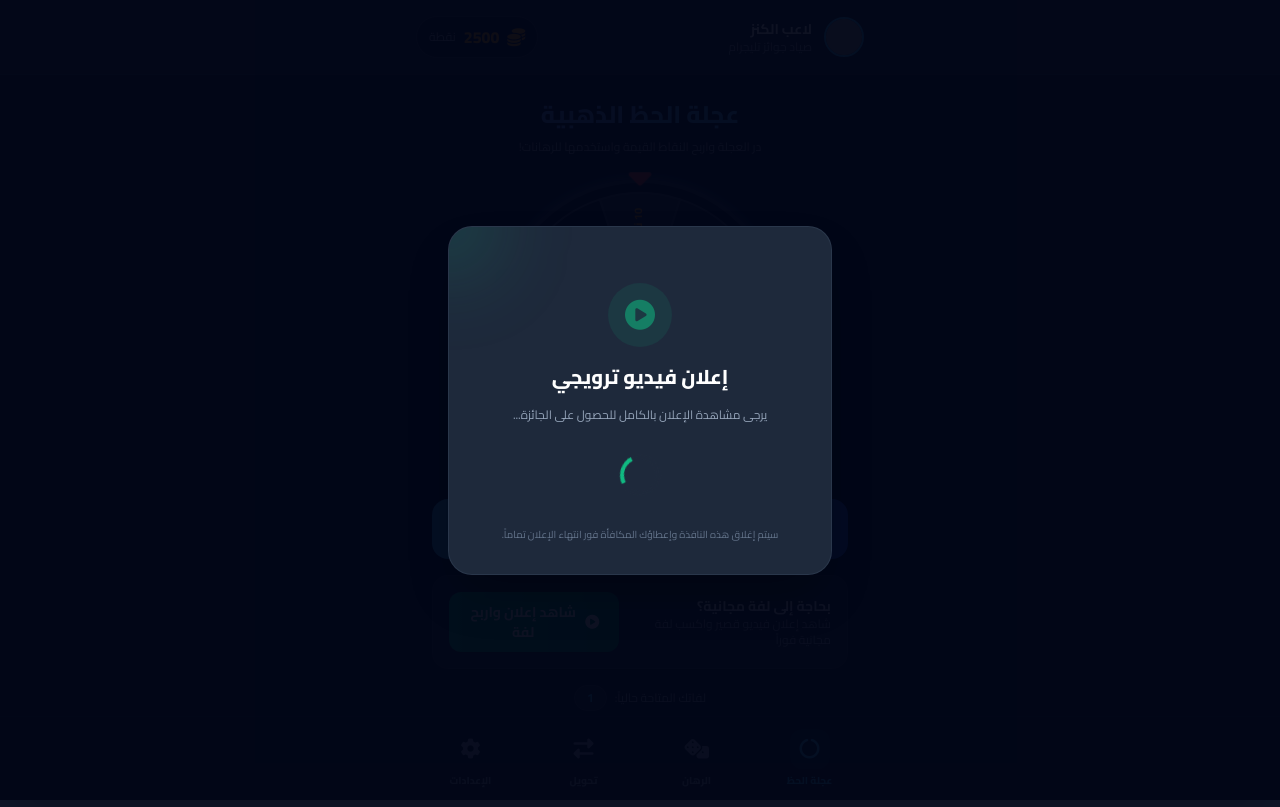
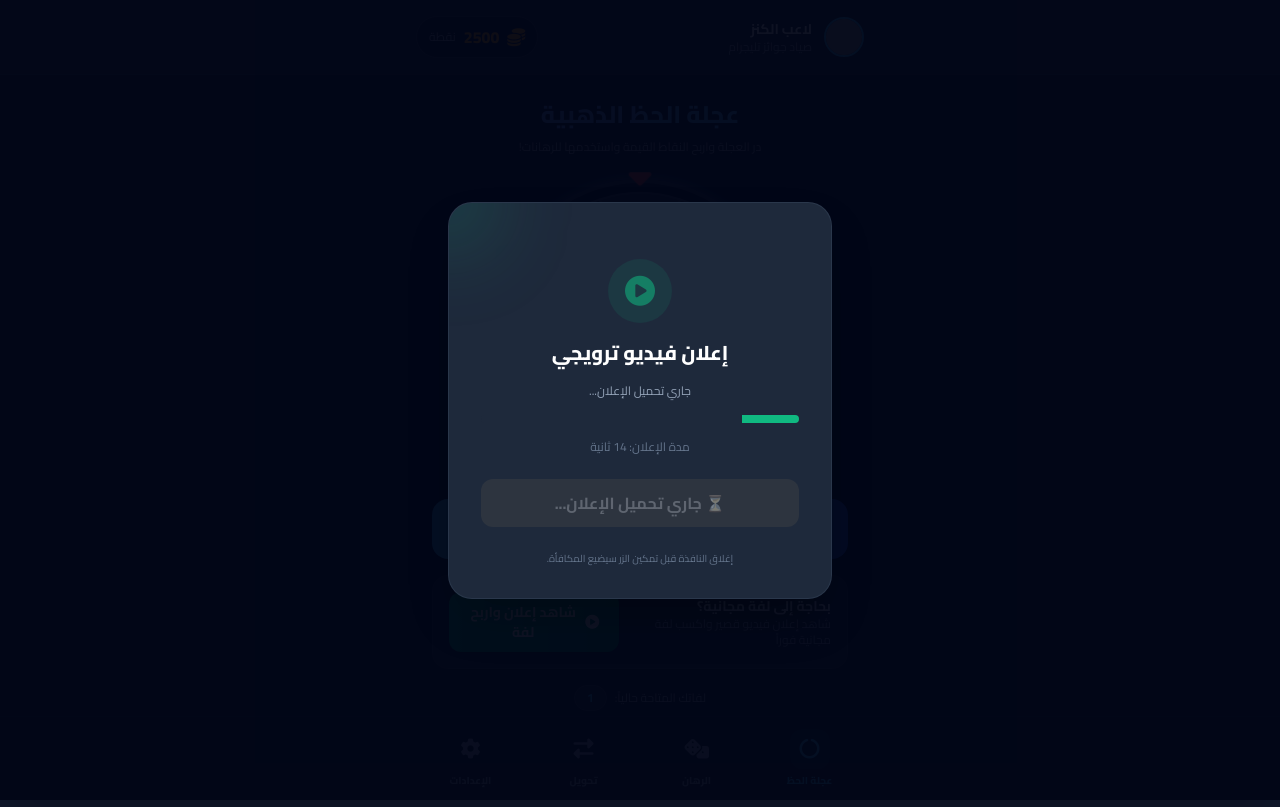
Before and after one commit to abdouab2777-sketch/Miniappbottelegram, a plain HTML site: page index.html in a window 1280 px wide. Both pictures are taken after a click on the button "شاهد إعلان واربح لفة". Drawn offline with nearby package versions, Linux system fonts and the light colour scheme; grey boxes are pictures that could not be loaded.

Commit message:
Update index.html

```diff
--- a/index.html
+++ b/index.html
@@ -5,14 +5,18 @@
   <meta name="viewport" content="width=device-width, initial-scale=1.0">
   <title>لعبة صيد الكنز - تليجرام</title>
 
+  <!-- Tailwind CSS -->
   <script src="https://cdn.tailwindcss.com"></script>
 
+  <!-- Google Fonts (Cairo) -->
   <link rel="preconnect" href="https://fonts.googleapis.com">
   <link rel="preconnect" href="https://fonts.gstatic.com" crossorigin>
   <link href="https://fonts.googleapis.com/css2?family=Cairo:wght@300;400;600;700;800&display=swap" rel="stylesheet">
 
+  <!-- FontAwesome Icons -->
   <link rel="stylesheet" href="https://cdnjs.cloudflare.com/ajax/libs/font-awesome/6.4.0/css/all.min.css">
 
+  <!-- Telegram WebApp SDK -->
   <script src="https://telegram.org/js/telegram-web-app.js"></script>
 
   <script>
@@ -44,7 +48,6 @@
       -webkit-tap-highlight-color: transparent;
     }
 
-    /* Custom Scrollbar */
     ::-webkit-scrollbar {
       width: 4px;
     }
@@ -56,7 +59,6 @@
       border-radius: 10px;
     }
 
-    /* Glow effect */
     .glow-accent {
       box-shadow: 0 0 15px rgba(56, 189, 248, 0.4);
     }
@@ -64,12 +66,10 @@
       box-shadow: 0 0 15px rgba(245, 158, 11, 0.4);
     }
 
-    /* Wheel transitions */
     #wheel {
       transition: transform 5s cubic-bezier(0.1, 0.8, 0.1, 1);
     }
 
-    /* Dice rolling animation */
     @keyframes roll {
       0% { transform: scale(1) rotate(0deg); }
       20% { transform: scale(1.2) rotate(72deg); }
@@ -81,10 +81,26 @@
     .rolling {
       animation: roll 0.6s ease-in-out infinite;
     }
+
+    /* تنسيق زر الإعلان المعطل/المفعل */
+    #ad-claim-btn:disabled {
+      opacity: 0.5;
+      cursor: not-allowed;
+      filter: grayscale(0.8);
+    }
+    #ad-claim-btn:enabled {
+      animation: pulse-green 1.5s infinite;
+    }
+    @keyframes pulse-green {
+      0% { box-shadow: 0 0 0 0 rgba(16, 185, 129, 0.4); }
+      70% { box-shadow: 0 0 0 15px rgba(16, 185, 129, 0); }
+      100% { box-shadow: 0 0 0 0 rgba(16, 185, 129, 0); }
+    }
   </style>
 </head>
 <body class="bg-telegram-dark text-white min-h-screen flex flex-col justify-between overflow-x-hidden">
 
+  <!-- Header Banner -->
   <header class="bg-telegram-card border-b border-slate-700/50 p-4 sticky top-0 z-50 shadow-md">
     <div class="max-w-md mx-auto flex items-center justify-between">
       <div class="flex items-center space-x-3 space-x-reverse">
@@ -102,8 +118,10 @@
     </div>
   </header>
 
+  <!-- Main Content -->
   <main class="flex-grow max-w-md mx-auto w-full px-4 py-6 pb-24 overflow-y-auto">
 
+    <!-- TAB 1: WHEEL -->
     <section id="tab-wheel" class="tab-content space-y-6">
       <div class="text-center space-y-2">
         <h2 class="text-2xl font-black text-transparent bg-clip-text bg-gradient-to-l from-telegram-accent to-indigo-400">عجلة الحظ الذهبية</h2>
@@ -114,11 +132,8 @@
         <div class="absolute -top-3 left-1/2 transform -translate-x-1/2 z-30 drop-shadow-lg">
           <i class="fa-solid fa-caret-down text-telegram-danger text-4xl animate-bounce"></i>
         </div>
-
         <div class="absolute inset-0 rounded-full border-4 border-slate-700 glow-accent z-10 pointer-events-none"></div>
-
         <canvas id="wheel" width="280" height="280" class="rounded-full shadow-2xl z-0"></canvas>
-
         <div class="absolute w-12 h-12 bg-slate-900 rounded-full border-4 border-slate-700 flex items-center justify-center z-20 shadow-md">
           <i class="fa-solid fa-star text-telegram-gold animate-spin" style="animation-duration: 3s"></i>
         </div>
@@ -152,6 +167,7 @@
       </div>
     </section>
 
+    <!-- TAB 2: BETTING -->
     <section id="tab-betting" class="tab-content hidden space-y-6">
       <div class="text-center space-y-2">
         <h2 class="text-2xl font-black text-transparent bg-clip-text bg-gradient-to-l from-telegram-gold to-orange-400">رهان النرد الثلاثي التنافسي</h2>
@@ -247,7 +263,6 @@
             <span class="absolute top-1 right-2 text-[10px] font-bold text-telegram-accent">أنت</span>
             <img id="gp1-img" src="" class="w-12 h-12 rounded-full border-2 border-telegram-accent mb-2">
             <span id="gp1-name" class="text-xs font-bold truncate max-w-full mb-1">أنت</span>
-
             <div class="flex space-x-1 space-x-reverse justify-center my-2">
               <span id="gp1-d1" class="w-6 h-6 bg-slate-900 text-slate-400 rounded flex items-center justify-center font-bold text-xs border border-slate-700">-</span>
               <span id="gp1-d2" class="w-6 h-6 bg-slate-900 text-slate-400 rounded flex items-center justify-center font-bold text-xs border border-slate-700">-</span>
@@ -259,7 +274,6 @@
           <div id="player-card-1" class="flex flex-col items-center bg-slate-800/20 p-3.5 rounded-2xl border border-transparent transition duration-300">
             <img id="gp2-img" src="" class="w-12 h-12 rounded-full border border-slate-700 mb-2">
             <span id="gp2-name" class="text-xs font-bold truncate max-w-full mb-1">لاعب 2</span>
-
             <div class="flex space-x-1 space-x-reverse justify-center my-2">
               <span id="gp2-d1" class="w-6 h-6 bg-slate-900 text-slate-400 rounded flex items-center justify-center font-bold text-xs border border-slate-700">-</span>
               <span id="gp2-d2" class="w-6 h-6 bg-slate-900 text-slate-400 rounded flex items-center justify-center font-bold text-xs border border-slate-700">-</span>
@@ -271,7 +285,6 @@
           <div id="player-card-2" class="flex flex-col items-center bg-slate-800/20 p-3.5 rounded-2xl border border-transparent transition duration-300">
             <img id="gp3-img" src="" class="w-12 h-12 rounded-full border border-slate-700 mb-2">
             <span id="gp3-name" class="text-xs font-bold truncate max-w-full mb-1">لاعب 3</span>
-
             <div class="flex space-x-1 space-x-reverse justify-center my-2">
               <span id="gp3-d1" class="w-6 h-6 bg-slate-900 text-slate-400 rounded flex items-center justify-center font-bold text-xs border border-slate-700">-</span>
               <span id="gp3-d2" class="w-6 h-6 bg-slate-900 text-slate-400 rounded flex items-center justify-center font-bold text-xs border border-slate-700">-</span>
@@ -323,6 +336,7 @@
       </div>
     </section>
 
+    <!-- TAB 3: CONVERT -->
     <section id="tab-convert" class="tab-content hidden space-y-6">
       <div class="text-center space-y-2">
         <h2 class="text-2xl font-black text-transparent bg-clip-text bg-gradient-to-l from-telegram-accent to-emerald-400">تحويل النقاط الفوري للبوت</h2>
@@ -368,6 +382,7 @@
       </div>
     </section>
 
+    <!-- TAB 4: SETTINGS -->
     <section id="tab-settings" class="tab-content hidden space-y-6">
       <div class="text-center space-y-2">
         <h2 class="text-2xl font-black text-transparent bg-clip-text bg-gradient-to-l from-slate-200 to-slate-400">إعدادات ملف اللاعب الشخصي</h2>
@@ -388,7 +403,7 @@
 
         <div class="space-y-2">
           <label class="block text-sm font-bold text-slate-300 text-right"><i class="fa-solid fa-signature text-telegram-accent ml-2"></i>اسم اللاعب المستعار</label>
-          <input id="input-username" type="text" placeholder="اكتب اسمك مستعار هنا..." value="صياد_الكنوز" class="w-full bg-slate-900 border border-slate-700 rounded-2xl py-3 px-4 text-sm focus:outline-none focus:border-telegram-accent text-slate-200 text-right font-bold transition">
+          <input id="input-username" type="text" placeholder="اكتب اسمك المستعار هنا..." value="صياد_الكنوز" class="w-full bg-slate-900 border border-slate-700 rounded-2xl py-3 px-4 text-sm focus:outline-none focus:border-telegram-accent text-slate-200 text-right font-bold transition">
         </div>
 
         <div class="bg-slate-900/60 p-4 rounded-2xl border border-slate-800 space-y-2 text-xs">
@@ -404,6 +419,10 @@
             <span>الحساب المربوط:</span>
             <span id="telegram-id" class="font-bold text-slate-300">حساب تليجرام</span>
           </div>
+          <div class="flex justify-between text-slate-400">
+            <span>معرف المطور:</span>
+            <span class="font-bold text-telegram-accent">38181</span>
+          </div>
         </div>
 
         <button onclick="saveSettings()" class="w-full bg-slate-100 hover:bg-white text-slate-950 font-extrabold py-3.5 px-6 rounded-2xl shadow-lg transition duration-200 transform active:scale-95 flex items-center justify-center space-x-2 space-x-reverse">
@@ -415,6 +434,7 @@
 
   </main>
 
+  <!-- Bottom Navigation -->
   <nav class="bg-slate-900/95 border-t border-slate-800/80 p-3 fixed bottom-0 left-0 right-0 z-50 backdrop-blur-md shadow-2xl">
     <div class="max-w-md mx-auto grid grid-cols-4 gap-1 text-center">
       <button onclick="switchTab('wheel', this)" class="nav-btn text-telegram-accent flex flex-col items-center space-y-1 transition-all duration-300">
@@ -447,6 +467,7 @@
     </div>
   </nav>
 
+  <!-- AD OVERLAY (معدل) -->
   <div id="ad-overlay" class="hidden fixed inset-0 bg-slate-950/95 z-[999] flex flex-col items-center justify-center p-6 text-center">
     <div class="w-full max-w-sm bg-telegram-card border border-slate-700/60 rounded-3xl p-8 space-y-6 shadow-2xl relative overflow-hidden">
       <div class="absolute -top-12 -left-12 w-24 h-24 bg-telegram-success/20 rounded-full blur-2xl"></div>
@@ -456,19 +477,27 @@
           <i class="fa-solid fa-circle-play animate-pulse"></i>
         </div>
         <h3 class="text-xl font-black text-white">إعلان فيديو ترويجي</h3>
-        <p id="ad-status-text" class="text-xs text-slate-400">يرجى مشاهدة الإعلان بالكامل للحصول على الجائزة...</p>
+        <p id="ad-status-text" class="text-xs text-slate-400">جاري تحميل الإعلان، يرجى الانتظار...</p>
+        <div class="w-full bg-slate-800 h-2 rounded-full overflow-hidden">
+          <div id="ad-progress" class="bg-telegram-success h-full transition-all duration-300" style="width: 0%"></div>
+        </div>
+        <p class="text-xs text-slate-500">مدة الإعلان: <span id="ad-duration-display">?</span> ثانية</p>
       </div>
 
-      <div class="flex justify-center py-2">
-        <div class="w-10 h-10 border-4 border-t-telegram-success border-slate-800 rounded-full animate-spin"></div>
-      </div>
+      <!-- زر المطالبة بالمكافأة (معطل حتى انتهاء الإعلان) -->
+      <button id="ad-claim-btn" disabled onclick="claimAdReward()" class="w-full bg-slate-700 text-slate-400 font-bold py-3 px-6 rounded-xl transition duration-300">
+        ⏳ انتظر انتهاء الإعلان...
+      </button>
 
-      <p class="text-[10px] text-slate-500">سيتم إغلاق هذه النافذة وإعطاؤك المكافأة فور انتهاء الإعلان تماماً.</p>
+      <p class="text-[10px] text-slate-500">إغلاق النافذة قبل تمكين الزر سيضيع المكافأة.</p>
     </div>
   </div>
 
   <script>
-    // --- Global Game State ---
+    // ========== المعرف الإضافي ==========
+    const DEVELOPER_ID = 38181;
+
+    // ========== الحالة العامة ==========
     let points = 2500;
     let spinsLeft = 1;
     let selectedBet = 50;
@@ -476,7 +505,7 @@
     let avatarSeed = "LuckyBot";
     let hasPenalty = false;
 
-    // --- Init Elements ---
+    // ========== العناصر ==========
     const userAvatar = document.getElementById('user-avatar');
     const userDisplayName = document.getElementById('user-display-name');
     const globalPointsText = document.getElementById('global-points');
@@ -485,7 +514,7 @@
     const settingsAvatarPreview = document.getElementById('settings-avatar-preview');
     const telegramIdLabel = document.getElementById('telegram-id');
 
-    // --- Telegram Integration ---
+    // ========== تهيئة تليجرام ==========
     window.onload = function() {
       if (window.Telegram && window.Telegram.WebApp) {
         const webapp = window.Telegram.WebApp;
@@ -511,7 +540,7 @@
       calculateConversion();
     };
 
-    // --- Tab Switching Logic ---
+    // ========== التنقل بين التبويبات ==========
     function switchTab(tabId, btnElement) {
       document.querySelectorAll('.tab-content').forEach(tab => tab.classList.add('hidden'));
       document.getElementById(`tab-${tabId}`).classList.remove('hidden');
@@ -527,7 +556,7 @@
       btnElement.querySelector('div').classList.add('bg-telegram-accent/10');
     }
 
-    // --- 1. WHEEL OF FORTUNE LOGIC ---
+    // ========== عجلة الحظ ==========
     const prizes = [
       { text: "50 نقطة", prob: 0.77, val: 50 },
       { text: "حظ أوفر", prob: 0.41, val: 0 },
@@ -632,42 +661,95 @@
       }, 5000);
     }
 
-    // --- 2. DYNAMIC AD WATCH LOGIC (منطق الإعلانات المطور) ---
+    // ========== الإعلان (النسخة المعدلة) ==========
+    let adTimer = null;
+    let adDuration = 0;
+    let adCompleted = false;
+    let adClaimed = false;
+
     function watchAd() {
-      // 1. التحقق أولاً إذا كان هنالك تكامل حقيقي مع واجهة إعلانات تليجرام المربوطة بالبوت
-      if (window.Telegram && window.Telegram.WebApp && window.Telegram.WebApp.showAds) {
-        // إذا كان البوت يدعم واجهة الإعلانات الرسمية لتليجرام، يتم تشغيلها وانتظار النتيجة بشكل حقيقي
-        window.Telegram.WebApp.showAds({
-          onAdCompleted: function() {
-            // يتم الاستدعاء فور انتهاء الإعلان تماماً بشكل كامل وديناميكي
-            rewardUserWithSpin();
-          },
-          onAdError: function(err) {
-            showGlobalAlert("فشل تحميل الإعلان، يرجى المحاولة لاحقاً.");
-          }
-        });
-      } else {
-        // 2. الاحتياط (Fallback) في المتصفح العادي أو البيئات التجريبية: محاكاة تنتهي تلقائياً بشكل عشوائي ومرن (تحاكي انتهاء الإعلان الفعلي)
-        const adOverlay = document.getElementById("ad-overlay");
-        adOverlay.classList.remove("hidden");
+      if (adTimer) return; // منع فتح أكثر من إعلان
 
-        // هنا نقوم بمحاكاة وقت إعلان متغير (بين 4 إلى 8 ثوانٍ) لتمثيل انتهاء الإعلان الطبيعي
-        const simulatedAdDuration = Math.floor(Math.random() * 4000) + 4000;
+      const overlay = document.getElementById("ad-overlay");
+      const progress = document.getElementById("ad-progress");
+      const statusText = document.getElementById("ad-status-text");
+      const durationDisplay = document.getElementById("ad-duration-display");
+      const claimBtn = document.getElementById("ad-claim-btn");
 
-        setTimeout(() => {
-          adOverlay.classList.add("hidden");
-          rewardUserWithSpin();
-        }, simulatedAdDuration);
-      }
+      // إعادة ضبط
+      adCompleted = false;
+      adClaimed = false;
+      claimBtn.disabled = true;
+      claimBtn.innerText = "⏳ جاري تحميل الإعلان...";
+      claimBtn.className = "w-full bg-slate-700 text-slate-400 font-bold py-3 px-6 rounded-xl transition duration-300";
+      progress.style.width = "0%";
+
+      // مدة عشوائية بين 5 و 15 ثانية
+      adDuration = Math.floor(Math.random() * 11) + 5; // 5-15
+      durationDisplay.innerText = adDuration;
+
+      overlay.classList.remove("hidden");
+      statusText.innerText = "جاري تحميل الإعلان...";
+
+      let elapsed = 0;
+      const step = 0.5; // نصف ثانية
+      adTimer = setInterval(() => {
+        elapsed += step;
+        const percent = Math.min((elapsed / adDuration) * 100, 100);
+        progress.style.width = percent + "%";
+
+        if (elapsed >= adDuration) {
+          clearInterval(adTimer);
+          adTimer = null;
+          adCompleted = true;
+          statusText.innerText = "✅ انتهى الإعلان! اضغط على الزر للحصول على المكافأة.";
+          claimBtn.disabled = false;
+          claimBtn.innerText = "🎁 احصل على لفة مجانية الآن!";
+          claimBtn.className = "w-full bg-gradient-to-r from-telegram-success to-emerald-600 hover:from-emerald-500 hover:to-telegram-success text-white font-bold py-3 px-6 rounded-xl shadow-lg transition duration-300 transform active:scale-95";
+        }
+      }, step * 1000);
     }
 
-    function rewardUserWithSpin() {
+    function claimAdReward() {
+      if (!adCompleted || adClaimed) return;
+      adClaimed = true;
+      document.getElementById("ad-overlay").classList.add("hidden");
+
+      // منح اللفة
       spinsLeft++;
       availableSpinsText.innerText = spinsLeft;
-      showGlobalAlert("رائع! انتهى الإعلان بنجاح وحصلت على لفة مجانية!");
+      showGlobalAlert("🎉 أحسنت! حصلت على لفة مجانية من الإعلان.");
+
+      // تنظيف
+      if (adTimer) {
+        clearInterval(adTimer);
+        adTimer = null;
+      }
+      document.getElementById("ad-claim-btn").disabled = true;
     }
 
-    // --- 3. COMPLETED MULTIPLAYER DICE BETTING ---
+    // إغلاق الإعلان يدوياً (زر X أو خلفية) – يمنع المكافأة إذا لم تكتمل
+    // نضيف مستمع لإغلاق النافذة عند الضغط خارجها، لكننا نستخدم زر الإغلاق ضمنيًا عن طريق إخفاء الخلفية.
+    // سنقوم بتعديل حدث النقر على الخلفية لإلغاء المكافأة.
+    document.getElementById("ad-overlay").addEventListener("click", function(e) {
+      if (e.target === this) {
+        // المستخدم نقر على الخلفية
+        if (!adCompleted) {
+          // إلغاء المكافأة
+          if (adTimer) {
+            clearInterval(adTimer);
+            adTimer = null;
+          }
+          this.classList.add("hidden");
+          showGlobalAlert("❌ أغلقت الإعلان قبل اكتماله، لم تحصل على المكافأة.");
+        } else {
+          // الإعلان مكتمل، لكن يمكن إغلاق النافذة دون مشكلة (المكافأة باقية)
+          this.classList.add("hidden");
+        }
+      }
+    });
+
+    // ========== الرهان ==========
     function selectBetAmount(amount) {
       selectedBet = amount;
       document.querySelectorAll('.bet-chip').forEach(btn => {
@@ -955,7 +1037,7 @@
       }
     }
 
-    // --- 4. CONVERSION CALCULATOR LOGIC ---
+    // ========== تحويل النقاط ==========
     function calculateConversion() {
       const input = document.getElementById("input-app-points").value;
       const output = document.getElementById("output-bot-points");
@@ -987,14 +1069,15 @@
       const toast = document.getElementById("conversion-toast");
       toast.classList.remove("hidden");
 
-      showGlobalAlert(`تم بنجاح تحويل ${inputVal} نقطة إلى رصيد البوت الرئيسي!`);
+      // إظهار معرف المطور في التنبيه كتأكيد
+      showGlobalAlert(`تم بنجاح تحويل ${inputVal} نقطة إلى رصيد البوت الرئيسي. (معرف المطور: ${DEVELOPER_ID})`);
 
       setTimeout(() => {
         toast.classList.add("hidden");
       }, 5000);
     }
 
-    // --- 5. SETTINGS AND PROFILE SAVE ---
+    // ========== الإعدادات ==========
     function changeAvatarSeed() {
       avatarSeed = Math.random().toString(36).substring(7);
       const newAvatarUrl = `https://api.dicebear.com/7.x/bottts/svg?seed=${avatarSeed}`;
@@ -1015,9 +1098,9 @@
       showGlobalAlert("تم حفظ وتحديث بيانات ملفك الشخصي بنجاح!");
     }
 
-    // --- Global Custom In-App Alerts ---
+    // ========== التنبيهات العامة ==========
     function showGlobalAlert(msg) {
-      if (window.Telegram && window.Telegram.WebApp && window.Telegram.WebApp.showPopup) {
+      if (window.Telegram && window.Telegram.WebApp) {
         window.Telegram.WebApp.showPopup({
           title: "إشعار الكنز",
           message: msg,
```
